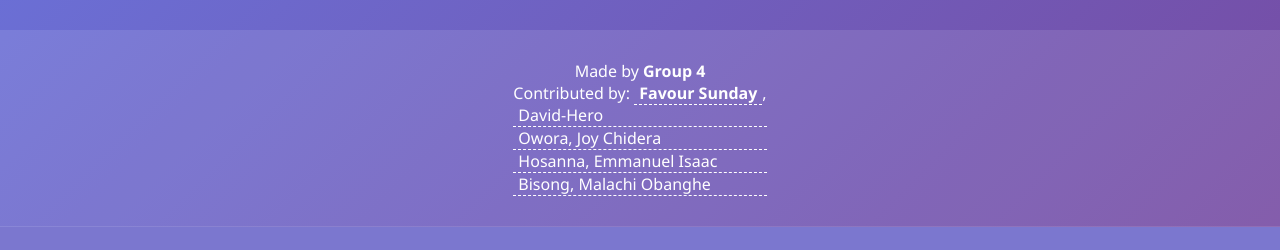
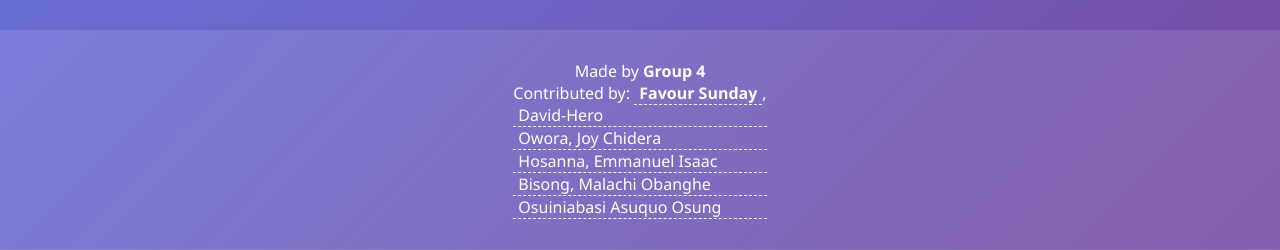
Before and after one commit to Faculty-of-Computing/WeatherApp, a Flask app: page / in a window 1280 px wide. Shown: the part 634-884 px from the top of the page. Before the commit the page ends 861 px from the top, so only its background shows below. Run offline with Flask 3, Linux system fonts and the light colour scheme.

Commit message:
Update index.html

```diff
--- a/templates/index.html
+++ b/templates/index.html
@@ -368,6 +368,7 @@
                 <span contenteditable="true" style="border-bottom: 1px dashed #fff; padding: 0 5px;">Owora, Joy Chidera</span>
                <span contenteditable="true" style="border-bottom: 1px dashed #fff; padding: 0 5px;">Hosanna, Emmanuel Isaac</span>
                 <span contenteditable="true" style="border-bottom: 1px dashed #fff; padding: 0 5px;">Bisong, Malachi Obanghe</span>
+										<span contenteditable="true" style="border-bottom: 1px dashed #fff; padding: 0 5px;">Osuiniabasi Asuquo Osung</span>
 
             </p>
         </div>
```
